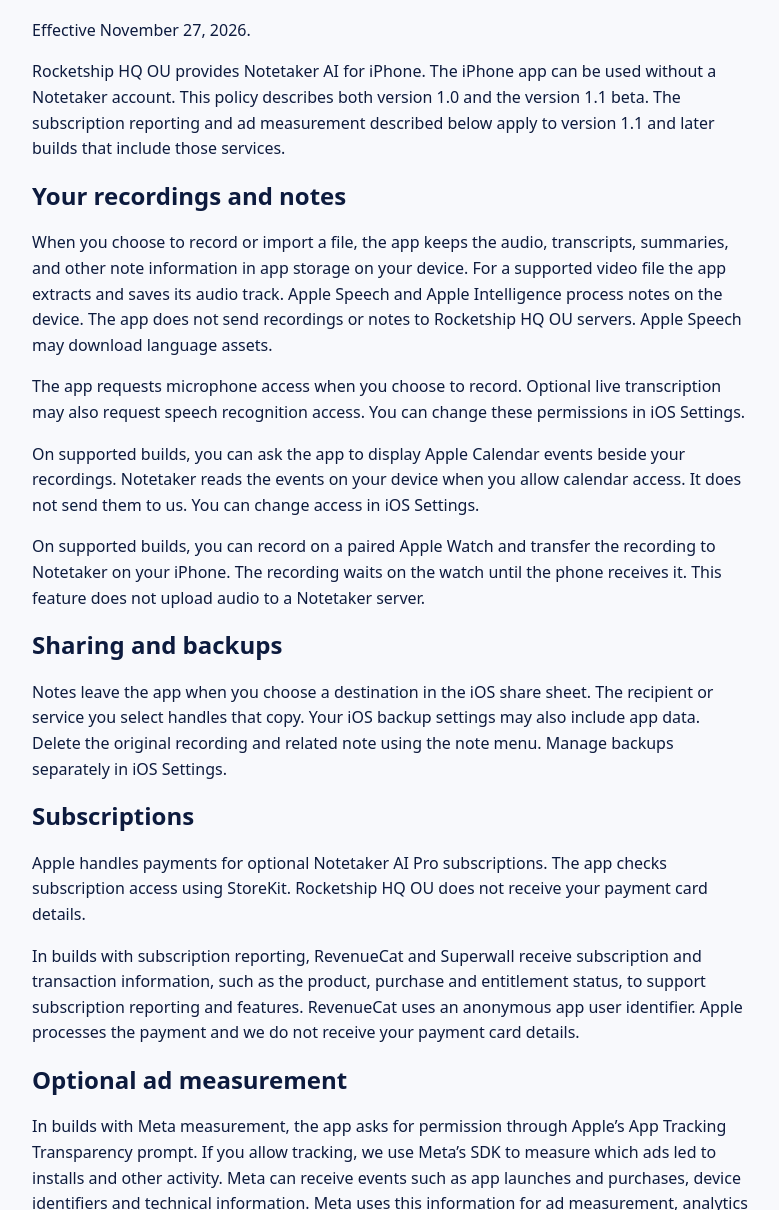
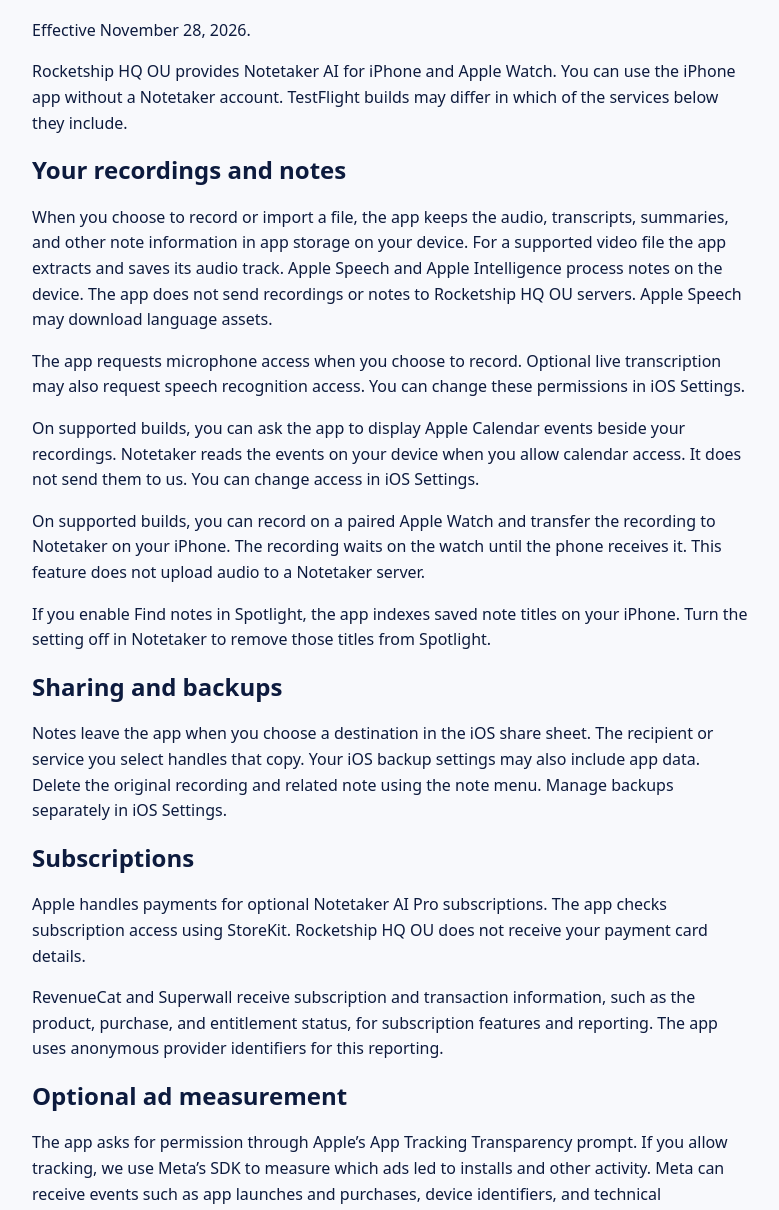
Before and after one commit to fortytwode/app-policies, a plain HTML site: page notetaker-ai/index.html in a window 1280 px wide. Shown: the part 90-1300 px from the top of the page, without its empty margins (248-1027 px from the left). Drawn offline with Linux system fonts and the light colour scheme.

Commit message:
Update Notetaker privacy policy for the first public release

```diff
--- a/notetaker-ai/index.html
+++ b/notetaker-ai/index.html
@@ -8,20 +8,21 @@
 </head>
 <body><main>
 <h1>Notetaker AI Privacy Policy</h1>
-<p>Effective November 27, 2026.</p>
-<p>Rocketship HQ OU provides Notetaker AI for iPhone. The iPhone app can be used without a Notetaker account. This policy describes both version 1.0 and the version 1.1 beta. The subscription reporting and ad measurement described below apply to version 1.1 and later builds that include those services.</p>
+<p>Effective November 28, 2026.</p>
+<p>Rocketship HQ OU provides Notetaker AI for iPhone and Apple Watch. You can use the iPhone app without a Notetaker account. TestFlight builds may differ in which of the services below they include.</p>
 <h2>Your recordings and notes</h2>
 <p>When you choose to record or import a file, the app keeps the audio, transcripts, summaries, and other note information in app storage on your device. For a supported video file the app extracts and saves its audio track. Apple Speech and Apple Intelligence process notes on the device. The app does not send recordings or notes to Rocketship HQ OU servers. Apple Speech may download language assets.</p>
 <p>The app requests microphone access when you choose to record. Optional live transcription may also request speech recognition access. You can change these permissions in iOS Settings.</p>
 <p>On supported builds, you can ask the app to display Apple Calendar events beside your recordings. Notetaker reads the events on your device when you allow calendar access. It does not send them to us. You can change access in iOS Settings.</p>
 <p>On supported builds, you can record on a paired Apple Watch and transfer the recording to Notetaker on your iPhone. The recording waits on the watch until the phone receives it. This feature does not upload audio to a Notetaker server.</p>
+<p>If you enable Find notes in Spotlight, the app indexes saved note titles on your iPhone. Turn the setting off in Notetaker to remove those titles from Spotlight.</p>
 <h2>Sharing and backups</h2>
 <p>Notes leave the app when you choose a destination in the iOS share sheet. The recipient or service you select handles that copy. Your iOS backup settings may also include app data. Delete the original recording and related note using the note menu. Manage backups separately in iOS Settings.</p>
 <h2>Subscriptions</h2>
 <p>Apple handles payments for optional Notetaker AI Pro subscriptions. The app checks subscription access using StoreKit. Rocketship HQ OU does not receive your payment card details.</p>
-<p>In builds with subscription reporting, RevenueCat and Superwall receive subscription and transaction information, such as the product, purchase and entitlement status, to support subscription reporting and features. RevenueCat uses an anonymous app user identifier. Apple processes the payment and we do not receive your payment card details.</p>
+<p>RevenueCat and Superwall receive subscription and transaction information, such as the product, purchase, and entitlement status, for subscription features and reporting. The app uses anonymous provider identifiers for this reporting.</p>
 <h2>Optional ad measurement</h2>
-<p>In builds with Meta measurement, the app asks for permission through Apple’s App Tracking Transparency prompt. If you allow tracking, we use Meta’s SDK to measure which ads led to installs and other activity. Meta can receive events such as app launches and purchases, device identifiers and technical information. Meta uses this information for ad measurement, analytics and SDK operation. You can change tracking permission in iOS Settings at any time.</p>
+<p>The app asks for permission through Apple’s App Tracking Transparency prompt. If you allow tracking, we use Meta’s SDK to measure which ads led to installs and other activity. Meta can receive events such as app launches and purchases, device identifiers, and technical information, including crash information. Meta uses this information for ad measurement, analytics, and SDK operation. You can change tracking permission in iOS Settings at any time.</p>
 <h2>Questions and support</h2>
 <p>Email <a href="mailto:hi@rocketshiphq.com">hi@rocketshiphq.com</a> or visit <a href="support/">Notetaker AI Support</a>. Please leave recordings and transcripts out of support emails unless you choose to share them.</p>
 </main></body></html>
```
